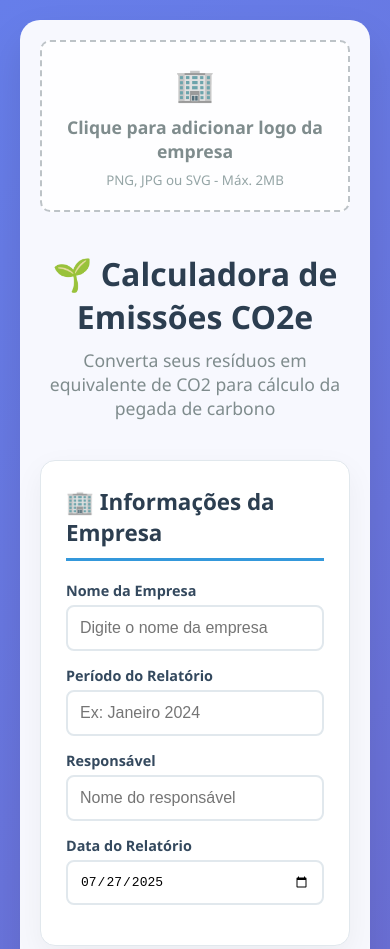
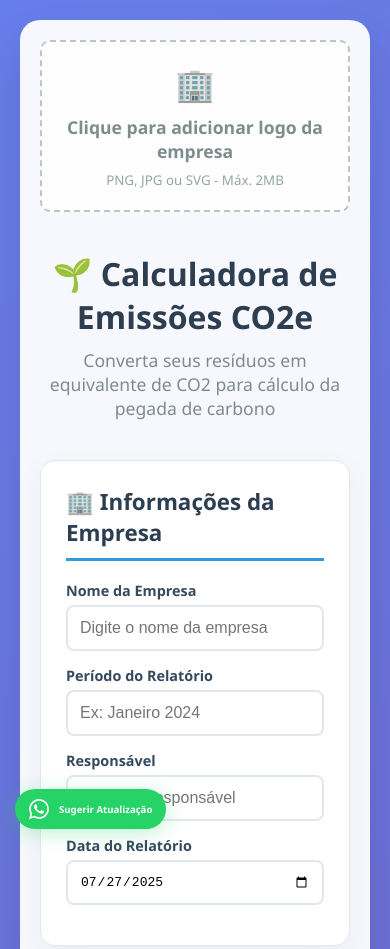
Before and after one commit to Tadeco/co2eq-calculator, a website: page index.html in a window 390 px wide. Shown: the top 949 px of the page. Drawn offline with Linux system fonts and the light colour scheme.

Commit message:
💬 Add WhatsApp contact button
✨ New Feature:
- Floating WhatsApp button in bottom-left corner
- Direct link to WhatsApp: +55 21 964462281
- Pre-filled message: 'Oi, vi o seu site, gostaria de sugerir uma atualização'
- Professional green WhatsApp styling

🎨 Design:
- Responsive button that adapts to mobile/desktop
- Smooth hover animations and shadows
- WhatsApp official green color (#25D366)
- Icon + text layout with proper spacing
- Z-index 1000 to stay above all content

📱 Mobile Optimized:
- Smaller size on mobile devices
- Proper positioning for touch interaction
- Responsive text sizing
- Touch-friendly button size

📚 Documentation:
- Updated README with WhatsApp contact info
- Clear instructions for user suggestions
- Contact section updated

🎯 Purpose:
- Easy way for users to suggest improvements
- Direct communication channel
- Better user engagement
- Professional support appearance

Ready for immediate user feedback and suggestions\!

```diff
--- a/index.html
+++ b/index.html
@@ -158,6 +158,19 @@
         </div>
     </div>
 
+    <!-- Botão WhatsApp Flutuante -->
+    <div class="whatsapp-float">
+        <a href="https://wa.me/5521964462281?text=Oi%2C%20vi%20o%20seu%20site%2C%20gostaria%20de%20sugerir%20uma%20atualiza%C3%A7%C3%A3o."
+           target="_blank"
+           class="whatsapp-button"
+           title="Fale conosco no WhatsApp">
+            <svg class="whatsapp-icon" viewBox="0 0 24 24">
+                <path fill="currentColor" d="M17.472 14.382c-.297-.149-1.758-.867-2.03-.967-.273-.099-.471-.148-.67.15-.197.297-.767.966-.94 1.164-.173.199-.347.223-.644.075-.297-.15-1.255-.463-2.39-1.475-.883-.788-1.48-1.761-1.653-2.059-.173-.297-.018-.458.13-.606.134-.133.298-.347.446-.52.149-.174.198-.298.298-.497.099-.198.05-.371-.025-.52-.075-.149-.669-1.612-.916-2.207-.242-.579-.487-.5-.669-.51-.173-.008-.371-.01-.57-.01-.198 0-.52.074-.792.372-.272.297-1.04 1.016-1.04 2.479 0 1.462 1.065 2.875 1.213 3.074.149.198 2.096 3.2 5.077 4.487.709.306 1.262.489 1.694.625.712.227 1.36.195 1.871.118.571-.085 1.758-.719 2.006-1.413.248-.694.248-1.289.173-1.413-.074-.124-.272-.198-.57-.347m-5.421 7.403h-.004a9.87 9.87 0 01-5.031-1.378l-.361-.214-3.741.982.998-3.648-.235-.374a9.86 9.86 0 01-1.51-5.26c.001-5.45 4.436-9.884 9.888-9.884 2.64 0 5.122 1.03 6.988 2.898a9.825 9.825 0 012.893 6.994c-.003 5.45-4.437 9.884-9.885 9.884m8.413-18.297A11.815 11.815 0 0012.05 0C5.495 0 .16 5.335.157 11.892c0 2.096.547 4.142 1.588 5.945L.057 24l6.305-1.654a11.882 11.882 0 005.683 1.448h.005c6.554 0 11.89-5.335 11.893-11.893A11.821 11.821 0 0020.885 3.785"/>
+            </svg>
+            <span class="whatsapp-text">Sugerir Atualização</span>
+        </a>
+    </div>
+
     <script src="script-simple.js"></script>
     <script src="chart.js"></script>
     <script src="report.js"></script>
--- a/styles.css
+++ b/styles.css
@@ -296,6 +296,50 @@ select:focus, input:focus {
     }
 }
 
+/* Botão WhatsApp Flutuante */
+.whatsapp-float {
+    position: fixed;
+    bottom: 20px;
+    left: 20px;
+    z-index: 1000;
+}
+
+.whatsapp-button {
+    display: flex;
+    align-items: center;
+    background: #25D366;
+    color: white;
+    padding: 15px 20px;
+    border-radius: 50px;
+    text-decoration: none;
+    box-shadow: 0 4px 20px rgba(37, 211, 102, 0.3);
+    transition: all 0.3s ease;
+    font-weight: 600;
+    font-size: 0.9em;
+    gap: 10px;
+    max-width: 200px;
+}
+
+.whatsapp-button:hover {
+    background: #20BC5A;
+    transform: translateY(-2px);
+    box-shadow: 0 6px 25px rgba(37, 211, 102, 0.4);
+    color: white;
+    text-decoration: none;
+}
+
+.whatsapp-icon {
+    width: 24px;
+    height: 24px;
+    flex-shrink: 0;
+}
+
+.whatsapp-text {
+    white-space: nowrap;
+    overflow: hidden;
+}
+
+/* Responsivo - Mobile */
 @media (max-width: 768px) {
     .input-group {
         grid-template-columns: 1fr;
@@ -312,4 +356,34 @@ select:focus, input:focus {
     .container {
         padding: 20px;
     }
+
+    /* WhatsApp button responsive */
+    .whatsapp-float {
+        bottom: 15px;
+        left: 15px;
+    }
+
+    .whatsapp-button {
+        padding: 12px 16px;
+        font-size: 0.8em;
+        max-width: 180px;
+    }
+
+    .whatsapp-icon {
+        width: 20px;
+        height: 20px;
+    }
 }
+
+/* Extra small devices */
+@media (max-width: 480px) {
+    .whatsapp-button {
+        padding: 10px 14px;
+        font-size: 0.75em;
+        max-width: 160px;
+    }
+
+    .whatsapp-text {
+        font-size: 0.8em;
+    }
+}
```
Also changed, not shown: README.md.
